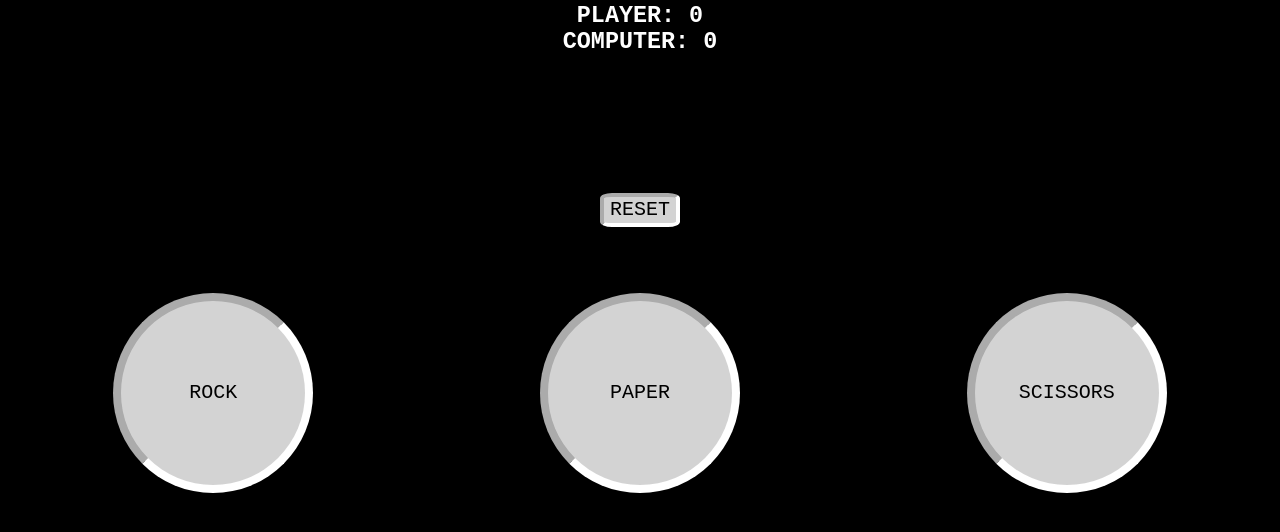
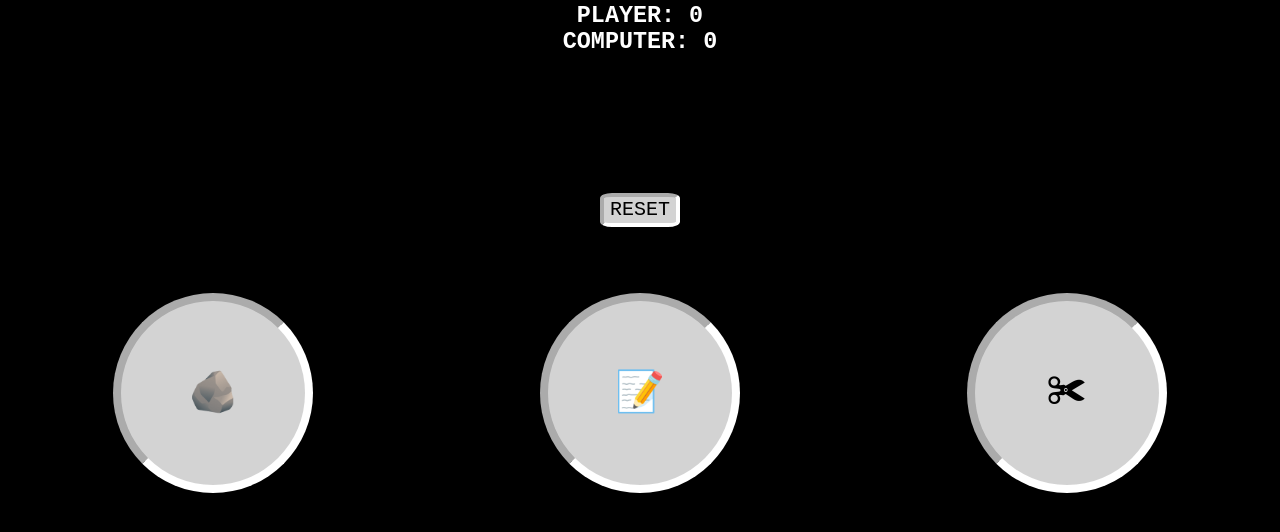
Before and after one commit to KyleS115/rock-paper-scissors, a plain HTML site: page index.html in a window 1280 px wide. Shown: the part 244-776 px from the top of the page. Drawn offline with Linux system fonts and the light colour scheme.

Commit message:
Changed button text to emojis

```diff
--- a/index.html
+++ b/index.html
@@ -22,9 +22,9 @@
         </div>
         <button id="reset" onclick="resetGame()">RESET</button>
         <div id="buttonscontainer">
-            <button id="rock" class="option">ROCK</button>
-            <button id="paper" class="option">PAPER</button>
-            <button id="scissors" class="option">SCISSORS</button>
+            <button id="rock" class="option">🪨</button>
+            <button id="paper" class="option">📝</button>
+            <button id="scissors" class="option">✀</button>
         </div>
     </div>
 
--- a/script.js
+++ b/script.js
@@ -78,7 +78,7 @@ buttons.forEach((button) => {
             paperButton.style.backgroundColor = 'lightgrey'
             scissorsButton.style.border = '8px inset white';
             scissorsButton.style.backgroundColor = 'lightgrey'
-            result = playRound(button.innerText.toLowerCase());
+            result = playRound(button.id.toLowerCase());
             roundResults.innerHTML = result;
             roundDisplay.innerHTML = 'ROUND: ' + round;
             playerScoreDisplay.innerHTML = 'PLAYER: ' + playerScore;
--- a/style.css
+++ b/style.css
@@ -57,7 +57,8 @@ button#reset {
     background-color: lightgrey;
     border: 8px inset white;
     font-family: 'Courier New', Courier, monospace;
-    font-size: 20px;
+    font-size: 40px;
+    text-align: center;
 }
 
 #resultscontainer {
```
